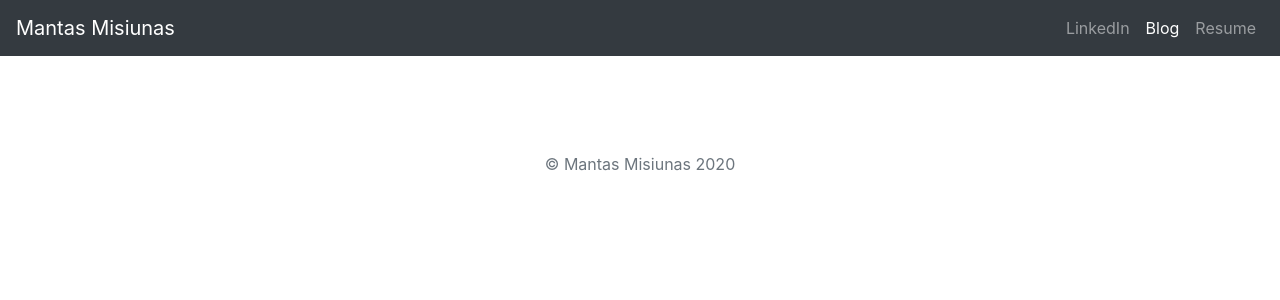
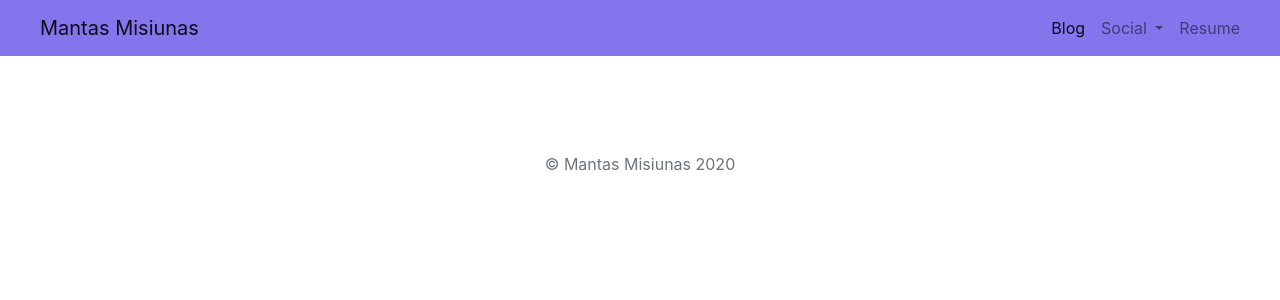
Before and after one commit to mantaxxxas/portfolio-project, a Django app: template blog/templates/blog/detail.html in a window 1280 px wide. Shown: the top 300 px of the page. Run offline with Django 3.2, Linux system fonts and the light colour scheme; the template is opened without the code that fills it, so the values that code supplies are empty; some libraries are stand-ins or nearby versions.

Commit message:
visual improvements

```diff
--- a/blog/templates/blog/detail.html
+++ b/blog/templates/blog/detail.html
@@ -46,19 +46,31 @@
   </head>
   <body>
     <header>
-      <nav class="navbar navbar-expand-lg navbar-dark bg-dark">
-      <a class="navbar-brand" href="#">Mantas Misiunas</a>
-      <button class="navbar-toggler" type="button" data-toggle="collapse" data-target="#navbarNavAltMarkup" aria-controls="navbarNavAltMarkup" aria-expanded="false" aria-label="Toggle navigation">
-        <span class="navbar-toggler-icon"></span>
-      </button>
-      <div class="collapse navbar-collapse" id="navbarNavAltMarkup">
-        <div class="navbar-nav ml-auto">
-          <a class="nav-item nav-link" href="https://www.linkedin.com/in/mantas-misi%C5%ABnas-964331162/">LinkedIn</a>
-          <a class="nav-item nav-link active" href="{% url 'allblogs' %}">Blog</a>
-          <a class="nav-item nav-link " href="{% static 'CV Mantas.pdf' %}">Resume</a>
+      <nav class="navbar navbar-expand-lg navbar navbar-light" style="background-color: #8575EC">
+    <a class="navbar-brand ml-4" href="{% url 'home' %}">Mantas Misiunas</a>
+    <button class="navbar-toggler" type="button" data-toggle="collapse" data-target="#navbarNavDropdown" aria-controls="navbarNavDropdown" aria-expanded="false" aria-label="Toggle navigation">
+      <span class="navbar-toggler-icon"></span>
+    </button>
+      <div class="collapse navbar-collapse" id="navbarNavDropdown">
+    <ul class="navbar-nav ml-auto mr-3">
+      <li class="nav-item">
+        <a class="nav-link active" href="{% url 'allblogs' %}">Blog</a>
+      </li>
+      <li class="nav-item dropdown">
+        <a class="nav-link dropdown-toggle" href="#" id="navbarDropdownMenuLink" role="button" data-toggle="dropdown" aria-haspopup="true" aria-expanded="false">
+          Social
+        </a>
+        <div class="dropdown-menu" aria-labelledby="navbarDropdownMenuLink">
+          <a class="dropdown-item" href="https://www.linkedin.com/in/mantas-misi%C5%ABnas-964331162/">LinkedIn</a>
+          <a class="dropdown-item" href="https://www.facebook.com/mantas.misiunas.77/">Facebook</a>
         </div>
-      </div>
-    </nav>
+      </li>
+      <li class="nav-item">
+        <a class="nav-link" href="{% static 'CV Mantas.pdf' %}">Resume</a>
+      </li>
+    </ul>
+  </div>
+</nav>
 </header>
 <main role="main">
   <div class="container">
```
Also changed, not shown: blog/templates/blog/allblogs.html (+9 -8 lines), jobs/templates/jobs/home.html (+11 -11 lines).
